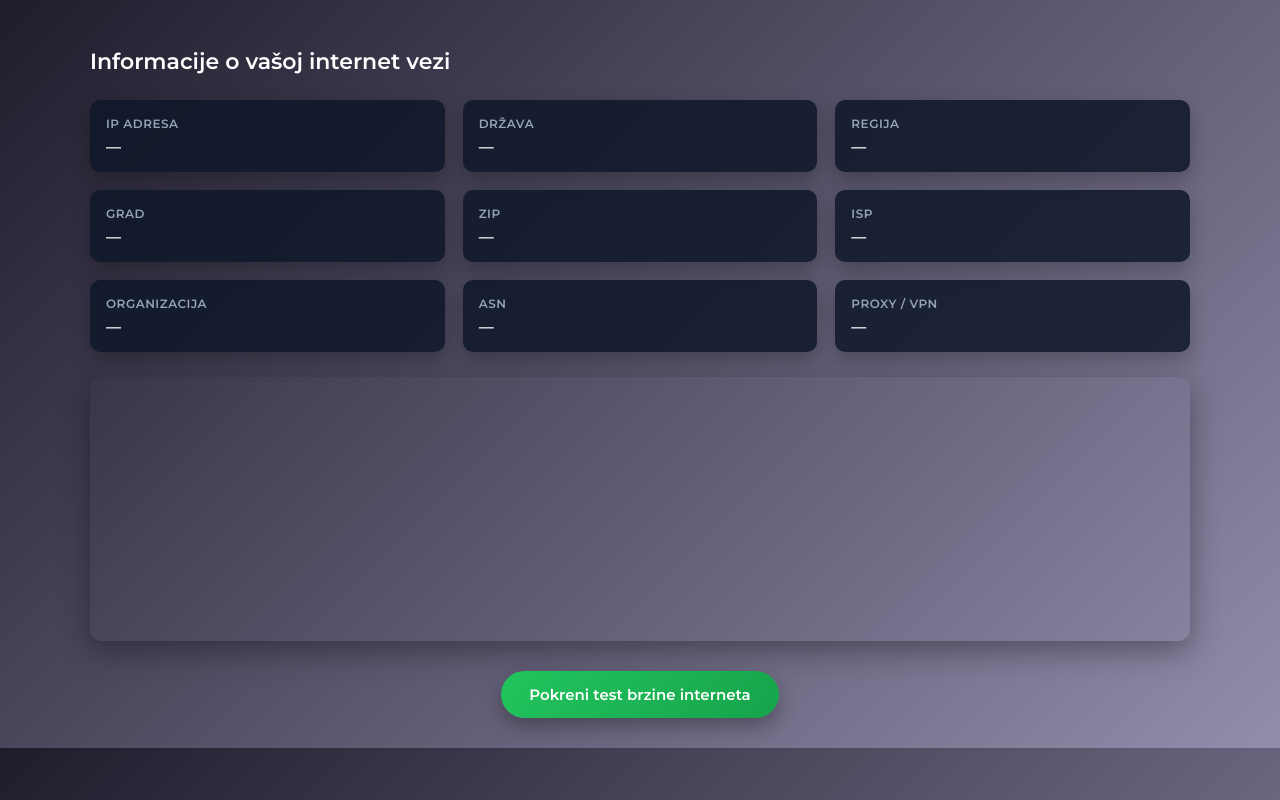
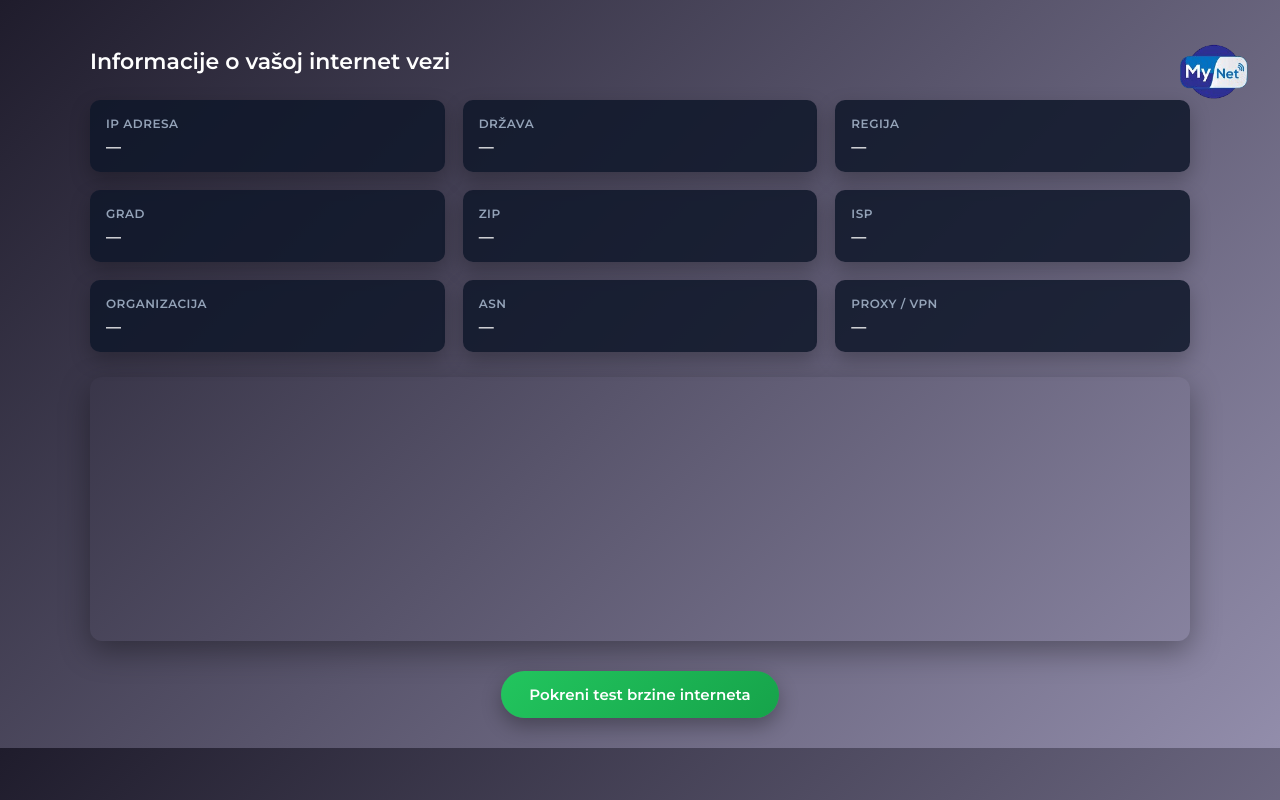
Before and after one commit to uploadvideosr-max/internet, a plain HTML site: page index.html in a window 1280 px wide. Drawn offline with Linux system fonts and the light colour scheme; no server answers.

Commit message:
Update index.html

```diff
--- a/index.html
+++ b/index.html
@@ -92,10 +92,33 @@ h2 {
 @media (max-width: 600px) {
   .grid { grid-template-columns: 1fr; }
 }
+
+/* Windows logo blinking */
+.logo {
+  position: fixed;
+  top: 20px;
+  right: 20px;
+  width: 100px;
+  height: 100px;
+  z-index: 1000;
+  cursor: pointer;
+  animation: blink 5s linear infinite;
+}
+
+@keyframes blink {
+  0%, 50%, 100% { opacity: 1; }
+  25%, 75% { opacity: 0.2; }
+}
 </style>
 </head>
 
 <body>
+
+<!-- Windows logo -->
+<a href="" target="_blank">
+  <img src="images/edfc160d-608b-42ec-b685-d1404131fbf4.png" alt="Windows Logo" class="logo">
+</a>
+
 <div class="container">
 
 <h2>Informacije o vašoj internet vezi</h2>
```
